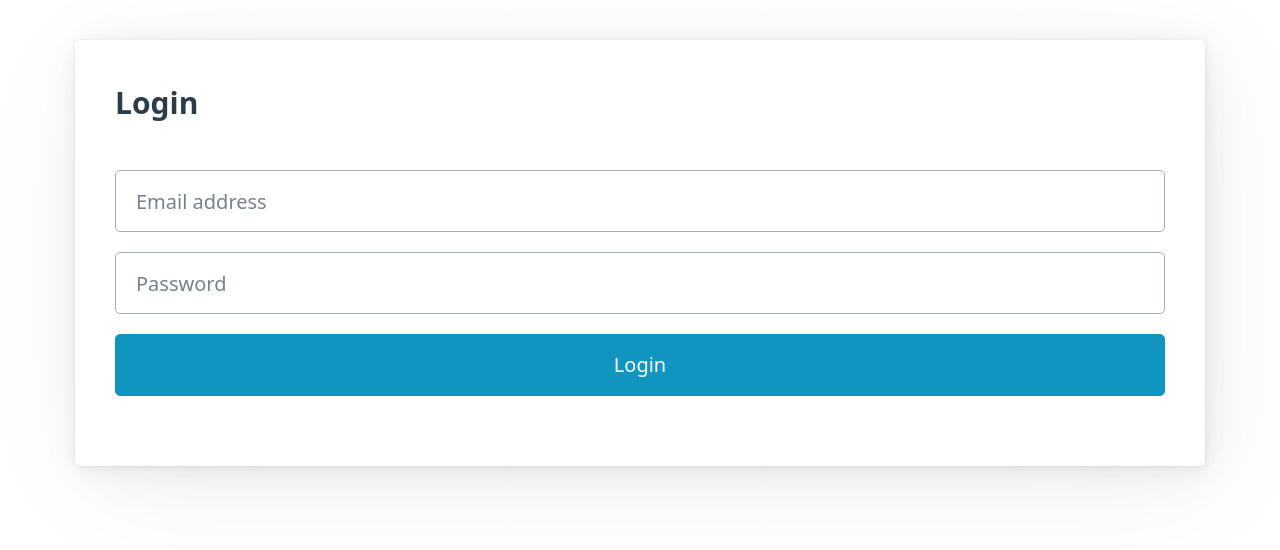
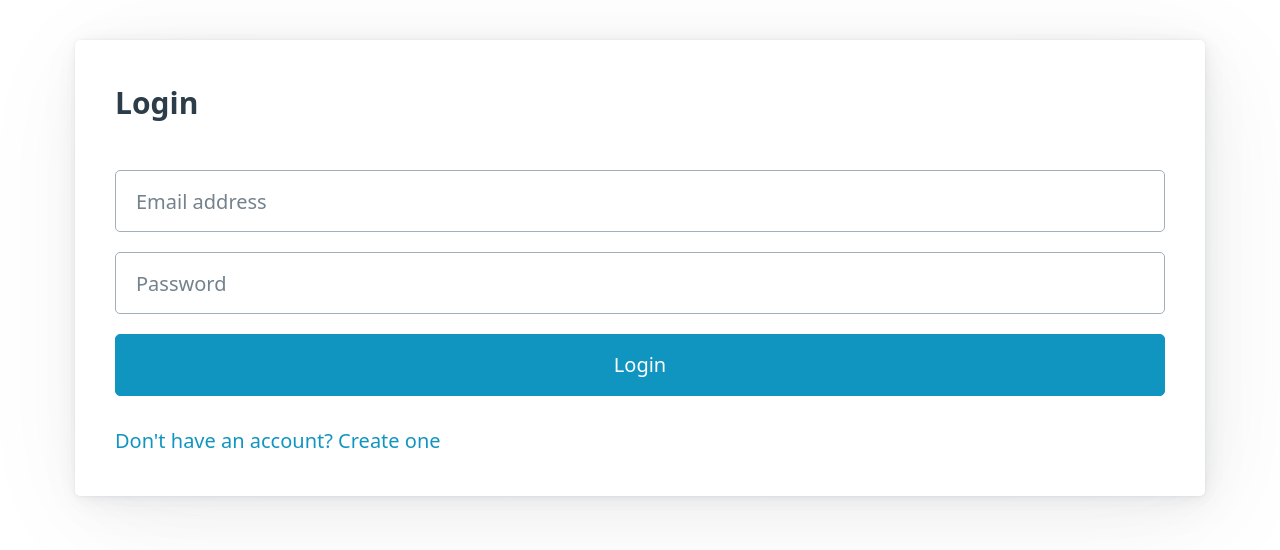
Before and after one commit to yhavin/maaser-money, a Vue app: page / in a window 1280 px wide. Shown: the top 550 px of the page. Built offline with nearby package versions, Linux system fonts and the light colour scheme.

Commit message:
Complete authentication

```diff
--- a/src/components/Home.vue
+++ b/src/components/Home.vue
@@ -3,7 +3,17 @@
   import { db } from "../firebase.config.js"
   import { collection, addDoc, getDocs, query, where } from "firebase/firestore"
   import { auth } from "../firebase.config.js"
+  import { signOut } from "firebase/auth"
+  import { useRouter } from "vue-router"
 
+
+  const router = useRouter()
+
+  const logout = () => {
+    signOut(auth)
+    router.push("/")
+
+  }
 
   const incomeCollectionRef = collection(db, "income")
   const maaserCollectionRef = collection(db, "maaser")
@@ -89,6 +99,14 @@
 
 <template>
   <main class="container">
+    <nav>
+      <ul>
+        <li>Logged in as <strong>{{ auth.currentUser.email }}</strong></li>
+      </ul>
+      <ul>
+        <li><a @click="logout" >Logout</a></li>
+      </ul>
+    </nav>
     <article>
       <div class="grid">
         <form @submit.prevent="handleSubmitIncome">
@@ -162,3 +180,9 @@
 
   </main>
 </template>
+
+<style scoped>
+  a {
+    cursor: pointer;
+  }
+</style>
--- a/src/components/Login.vue
+++ b/src/components/Login.vue
@@ -21,14 +21,10 @@
 </script>
 
 <template>
-  <main class="container">
-    <article>
   <h3>Login</h3>
   <form @submit.prevent="login">
     <input v-model="username" type="text" placeholder="Email address">
     <input v-model="password" type="password" placeholder="Password">
     <button>Login</button>
   </form>
-    </article>
-  </main>
 </template>
--- a/src/components/Register.vue
+++ b/src/components/Register.vue
@@ -21,14 +21,10 @@
 </script>
 
 <template>
-  <main class="container">
-    <article>
-      <h3>Register</h3>
-      <form @submit.prevent="register">
-        <input v-model="username" type="text" placeholder="Email address">
-        <input v-model="password" type="password" placeholder="Password">
-        <button>Create account</button>
-      </form>
-    </article>
-  </main>
+  <h3>Register</h3>
+  <form @submit.prevent="register">
+    <input v-model="username" type="text" placeholder="Email address" autocomplete="new-username">
+    <input v-model="password" type="password" placeholder="Password" autocomplete="new-password">
+    <button>Create account</button>
+  </form>
 </template>
--- a/src/components/Splash.vue
+++ b/src/components/Splash.vue
@@ -1,10 +1,27 @@
 <script setup>
+  import { ref } from "vue"
   import Login from './Login.vue'
   import Register from './Register.vue'
+
+
+  const showRegister = ref(false)
+  const toggleRegister = () => showRegister.value = !showRegister.value
 
 </script>
 
 <template>
-  <Login />
+  <main class="container">
+    <article>
+      <div v-if="!showRegister"><Login /></div>
+      <a v-if="!showRegister" @click="toggleRegister">Don't have an account? Create one</a>
+      <div v-if="showRegister"><Register /></div>
+      <a v-if="showRegister" @click="toggleRegister">Already have an account?</a>
+    </article>
+  </main>
+</template>
 
-</template>
+<style scoped>
+  a {
+    cursor: pointer;
+  }
+</style>
--- a/src/main.js
+++ b/src/main.js
@@ -1,6 +1,7 @@
 import { createApp } from 'vue'
 import App from './App.vue'
 import router from '../router.js'
+import { auth } from "./firebase.config.js"
 
 
 const app = createApp(App)
```
Lines whose indentation alone changed are shown as unchanged.
